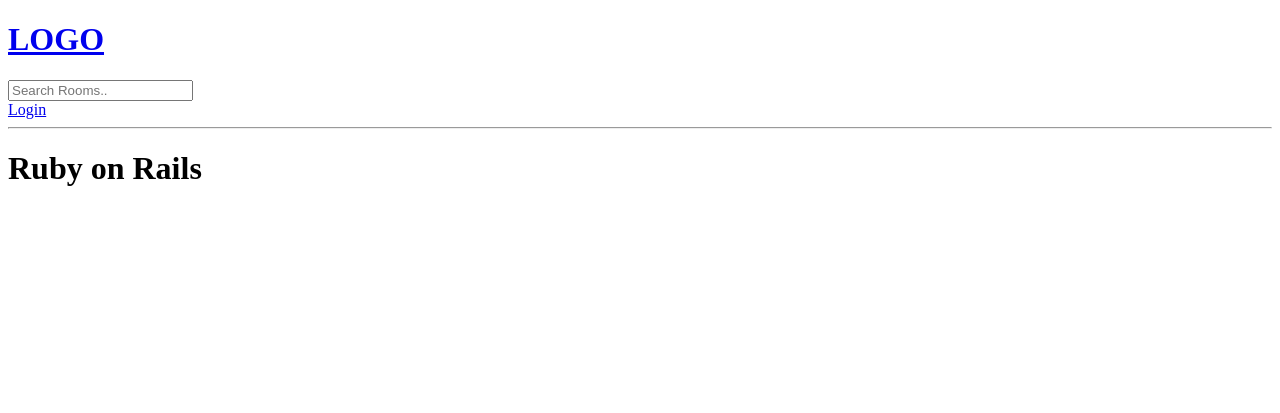
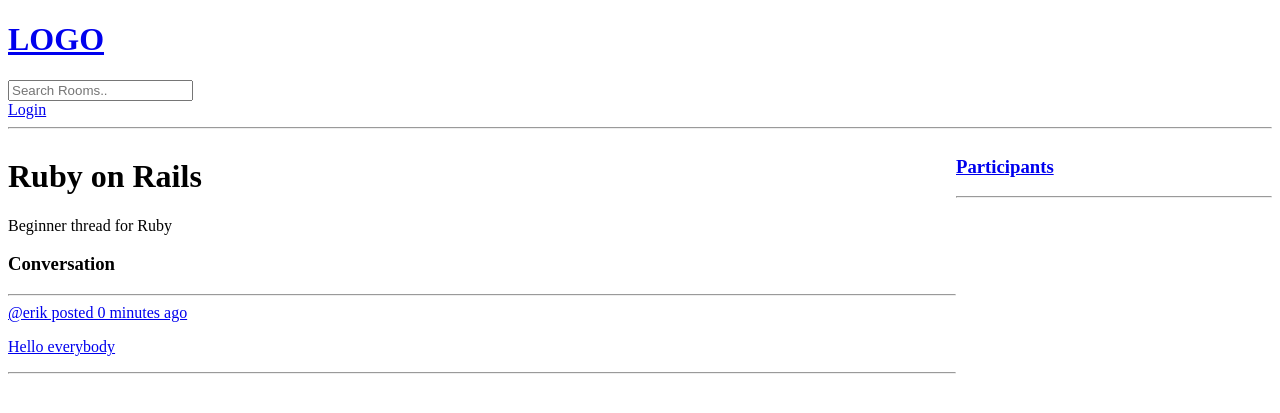
Before and after one commit to mdarshad1000/Walkie, a Django app: page /room/8 in a window 1280 px wide. Shown: the top 413 px of the page. Run offline with Django 4.2, Linux system fonts and the light colour scheme; data comes from the database, SQL or seed files in the repository.

Commit message:
Include Chat Feature

```diff
--- a/base/models.py
+++ b/base/models.py
@@ -1,3 +1,4 @@
+from hashlib import blake2b
 from tkinter import CASCADE
 from django.db import models
 from django.contrib.auth.models import User
@@ -16,7 +17,8 @@ class Room(models.Model):
     topic = models.ForeignKey(Topic, on_delete=models.SET_NULL, null=True)
     name = models.CharField(max_length=200)
     description = models.TextField(null=True, blank=True)
-    # participants =
+    # Many to many relationship
+    participants = models.ManyToManyField(User, related_name='participants', blank=True)
     # Takes a snapshot everytime we save
     updated = models.DateTimeField(auto_now=True)
     # Takes a snapshot only when created
@@ -41,7 +43,7 @@ class Message(models.Model):
     room = models.ForeignKey(Room, on_delete=models.CASCADE)
     body = models.TextField()
     updated = models.DateTimeField(auto_now=True)
-    creâted = models.DateTimeField(auto_now_add=True)
+    created = models.DateTimeField(auto_now_add=True)
 
     def __str__(self):
         # Display first 50 characters
--- a/base/templates/base/room.html
+++ b/base/templates/base/room.html
@@ -1,6 +1,53 @@
 {% extends 'main.html' %}
 {% block content %}
 
-<h1>{{room.name}}</h1>
+<style>
+    .room-container{
+        display:grid;
+        grid-template-columns: 3fr 1fr;
+    }
+</style>
 
+<div class="room-container">
+  <div>
+    <h1>{{room.name}}</h1>
+
+    <p>{{room.description}}</p>
+
+    <div class="comment-wrapper">
+      <h3>Conversation</h3>
+      <hr />
+      {% for message in room_messages %}
+      <div>
+        <a href="{% url 'delete-message' message.id %}"
+        <small>@{{message.user}} posted {{message.created|timesince}} ago</small>
+        <p>{{message.body}}</p>
+        <hr />
+      </div>
+      {% endfor %}
+    </div>
+
+    {% if request.user.is_authenticated %}
+    <div class="comment-form">
+      <form method="POST" action="">
+        {% csrf_token %}
+        <input
+          type="text"
+          name="body"
+          placeholder="Write your message here..."
+        />
+      </form>
+    </div>
+    {% endif %}
+  </div>
+  <div>
+    <h3>Participants</h3>
+    <hr>
+    {% for user in participants %}
+    <div>
+        <p>@{{user.username}}</p>
+    </div>
+    {% endfor %}
+  </div>
+</div>
 {% endblock %}
--- a/base/urls.py
+++ b/base/urls.py
@@ -12,5 +12,6 @@ urlpatterns = [
 
     path('create-room/', views.createRoom, name='create-room'),
     path('update-room/<str:pk>', views.updateRoom, name='update-room'),
-    path('delete-room/<str:pk>', views.deleteRoom, name='delete-room')
+    path('delete-room/<str:pk>', views.deleteRoom, name='delete-room'),
+    path('delete-message/<str:pk>', views.deleteMessage, name='delete-message')
   ]
--- a/base/views.py
+++ b/base/views.py
@@ -6,7 +6,7 @@ from django.contrib.auth.decorators import login_required
 from django.contrib.auth.models import User
 from django.contrib.auth import authenticate, login, logout
 from django.contrib.auth.forms import UserCreationForm
-from .models import Room, Topic
+from .models import Room, Topic, Message
 from .forms import RoomForm
 
 # Create your views here.
@@ -94,8 +94,22 @@ def home(request):
 
 def room(request, pk):
     room = Room.objects.get(id=pk)
+    # `message_set`queries sets of all messages related to Room (parent model)
+    room_messages = room.message_set.all().order_by('-created')
+    # To get all the participants
+    participants = room.participants.all()
+    if request.method == 'POST':
+        message = Message.objects.create(
+            user = request.user,
+            room = room,
+            body = request.POST.get('body')
+        )
+        room.participants.add(request.user)
+        # To add user in the participants section
+        return redirect('room', pk=room.id)
 
-    context = {'room':room}
+
+    context = {'room':room, 'room_messages':room_messages, 'participants':participants}
     return render(request, 'base/room.html', context)
 
 
@@ -147,3 +161,17 @@ def deleteRoom(request, pk):
         room.delete()
         return redirect('home')
     return render(request, 'base/delete.html', {'obj':room})
+
+
+@login_required(login_url='login')
+def deleteMessage(request, pk):
+    message = Message.objects.get(id=pk)
+
+    # To prevent someone else from accessing other's room
+    if request.user != message.user:
+        return HttpResponse('You are not allowed here!')
+
+    if request.method == 'POST':
+        message.delete()
+        return redirect('home')
+    return render(request, 'base/delete.html', {'obj':message})
--- a/templates/navbar.html
+++ b/templates/navbar.html
@@ -7,6 +7,7 @@
 </form>
 
 {% if request.user.is_authenticated %}
+<p>Hello {{request.user}}</p>
 <a href="{% url 'logout' %}">Logout</a>
 {% else %}
 <a href="{% url 'login' %}">Login</a>
```
Also changed, not shown: base/migrations/0003_alter_room_options_rename_creâted_message_created.py (added), base/migrations/0004_room_participants.py (added), db.sqlite3.
